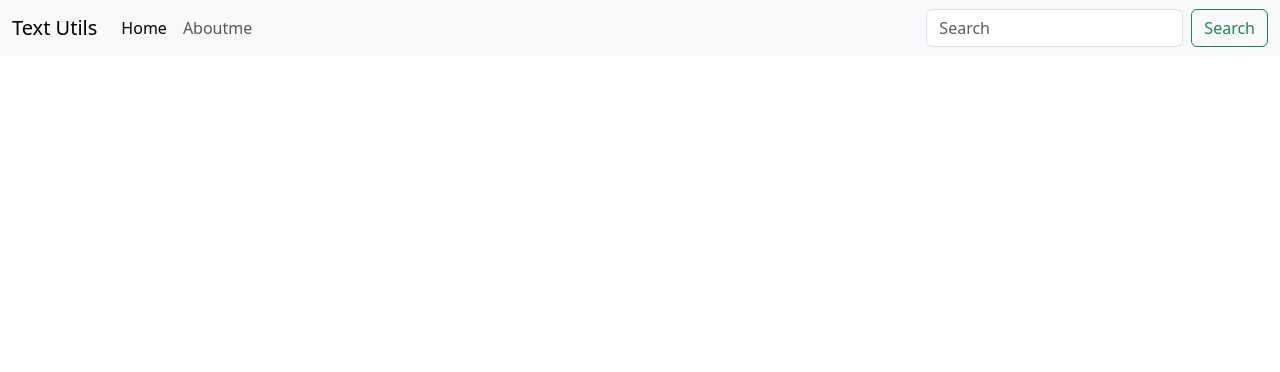
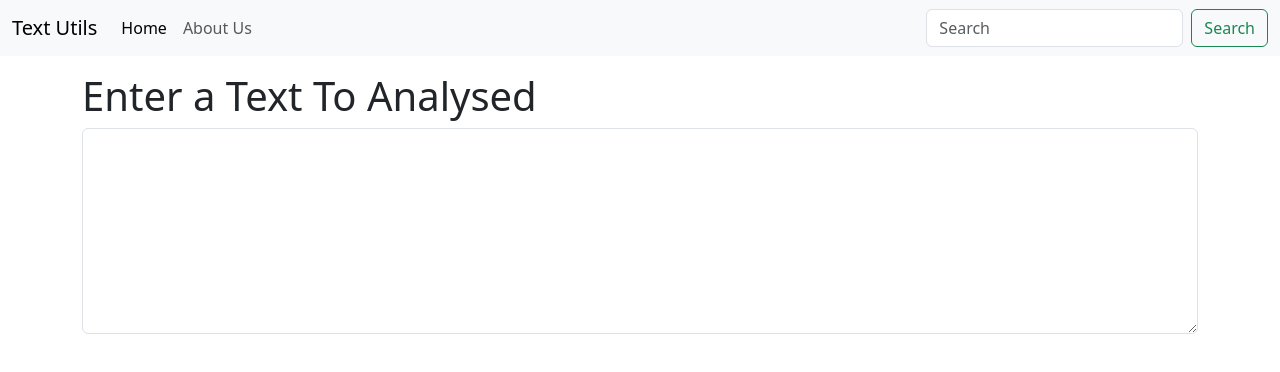
Before and after one commit to Vishallokhande8788/Text-Utils, a React (Vite) app: page / in a window 1280 px wide. Shown: the top 372 px of the page. Built offline with nearby package versions, Linux system fonts and the light colour scheme.

Commit message:
add textarea and nav bar

```diff
--- a/src/App.jsx
+++ b/src/App.jsx
@@ -1,11 +1,18 @@
 import "./App.css";
 import Navbar from "./components/Navbar";
+import TextForm from "./components/TextForm";
 
 function App() {
   return (
-    <>
-      <Navbar title="Text Utils" aboutText="Aboutme" />
-    </>
+    <div>
+      <Navbar title="Text Utils" aboutText="About Us" />
+
+      <div className="container my-3">
+      <TextForm heading="Enter a Text To Analysed" />
+       </div>
+
+      </div>
+
   );
 }
 
--- a/src/components/Navbar.jsx
+++ b/src/components/Navbar.jsx
@@ -1,4 +1,6 @@
 import React from "react";
+import propTypes from "prop-types"
+
 
 export default function Navbar(props) {
   return (
@@ -47,3 +49,13 @@ export default function Navbar(props) {
     </nav>
   );
 }
+
+Navbar.protoTypes={
+  title:propTypes.string.isRequired,
+  aboutText:propTypes.string.isRequired,
+}
+
+Navbar.defaultProps = {
+  title: 'Set title here',
+  aboutText: 'About US'
+};
--- /dev/null
+++ b/src/components/TextForm.jsx
@@ -0,0 +1,12 @@
+import React from "react";
+
+export default function TextForm(props) {
+  return (
+    <div>
+        <h1>{props.heading}</h1>
+      <div class="mb-3">
+        <textarea class="form-control" id="myBox" rows="8"></textarea>
+      </div>
+    </div>
+  );
+}
```
Also changed, not shown: 1 other file (tests, documents, lock files or other folders).
